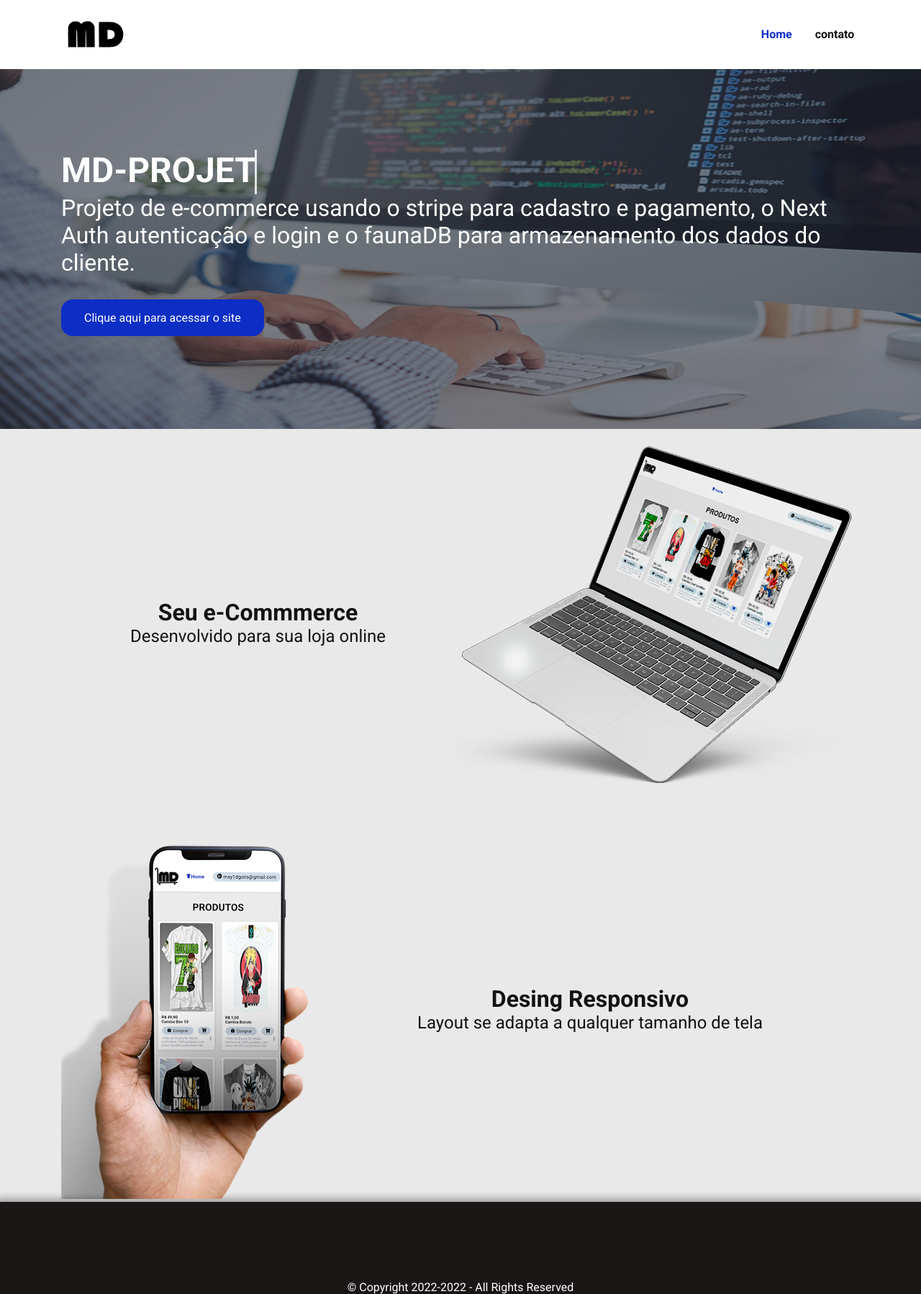
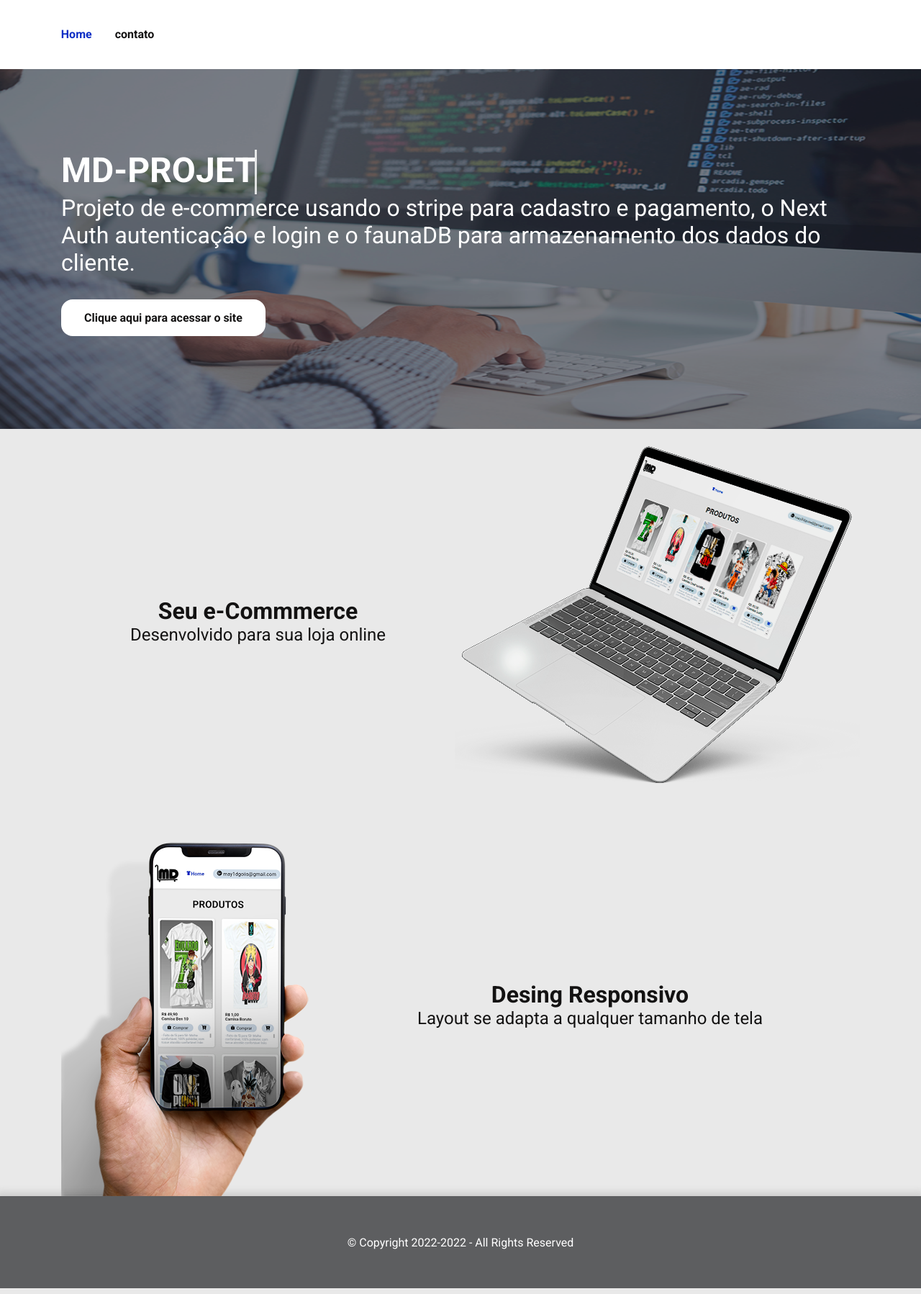
Before and after one commit to MayconDouglasGois/md-projeto, a Next.js app: page / in a window 1280 px wide. Shown: the whole page at 72% size. Built offline with nearby package versions, Linux system fonts and the light colour scheme.

Commit message:
atualização final

```diff
--- a/pages/components/Footer/style.module.scss
+++ b/pages/components/Footer/style.module.scss
@@ -2,12 +2,12 @@
 .footerContent{
     display: flex;
     flex-direction: column;
-    justify-content: flex-end;
+    justify-content: center;
     align-items: center;
 
-    background-color: rgb(26, 22, 22);
+    background-color: rgb(93 94 96);
     height: 8rem;
-    box-shadow: 0px 0px 10px 5px rgba(0, 0, 0, 0.322);
+    box-shadow: 0px 0px 10px 5px rgba(143, 142, 142, 0.322);
 
    span{
     color: var(--with-500);
--- a/pages/components/Header/index.tsx
+++ b/pages/components/Header/index.tsx
@@ -7,11 +7,6 @@ const Home = () => {
   return (
     <div className={style.container}>
         <header className={style.contain}>
-        <img
-        src="logo.svg"
-        alt='Logo Marca'
-        />
-
         <nav>
         <a href="#" className={style.active}>Home</a>
         <a href="#">contato</a>
--- a/pages/components/Header/style.module.scss
+++ b/pages/components/Header/style.module.scss
@@ -13,15 +13,6 @@
     flex-wrap: wrap;
     justify-content: space-between;
 
-
-
-
-
-    img{
-        margin: 0.5rem;
-        width:5rem;
-        height:5rem;
-    }
 
     nav{
         margin-right: 0.5rem;
--- a/pages/components/SectionHome/style.module.scss
+++ b/pages/components/SectionHome/style.module.scss
@@ -5,7 +5,9 @@
     section{
         display: flex;
         flex-wrap: wrap;
-
+        picture{display: flex;
+            align-items: flex-end;
+        }
         img{
             width: 100%;
         }
@@ -66,18 +68,19 @@
     }
     button {
         padding: 1rem;
-        background-color: var(--blue-500);
+        background-color: var(--with-500);
 
         border: none;
         border-radius: 1rem;
 
-        transition: filter 0.2s;
+        transition: background-color 0.2s;
         &:hover{
-            filter: grayscale(20%);
+            background-color:var(--with-900) ;
         }
     }
     a {
-        color: var(--with-500);
+        color: var(--fontColor);
+        font-weight: bolder;
         margin: 1rem;
     }
 }
--- a/styles/globals.scss
+++ b/styles/globals.scss
@@ -14,6 +14,7 @@
     --ciano-500:  #12adf5;
     --blue-500: #0d2ec5;
     --with-500: #ffffff;
+    --with-900: #c9c9c9;
 
 }
 
```
